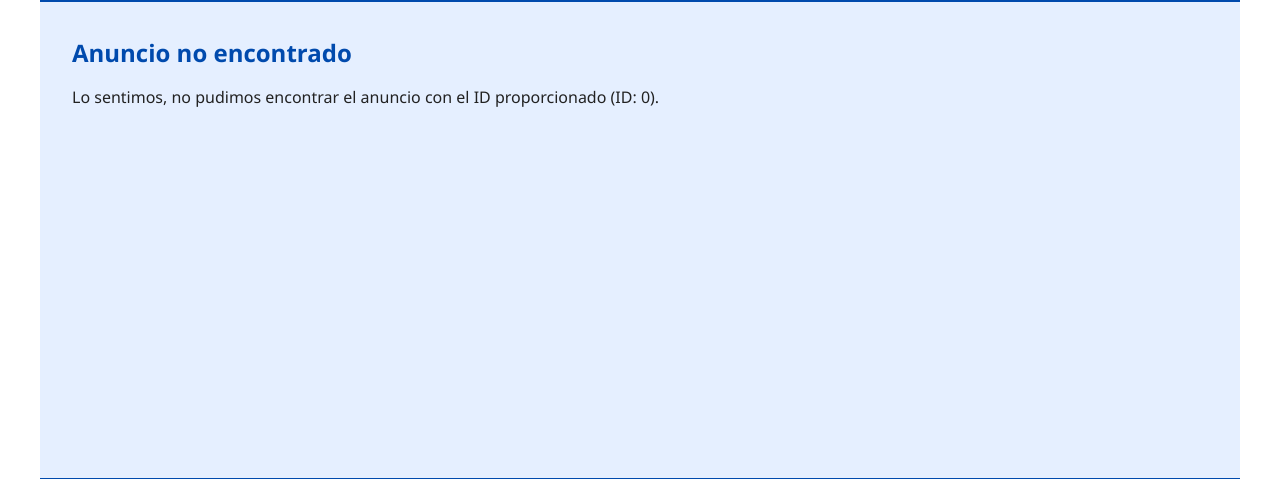
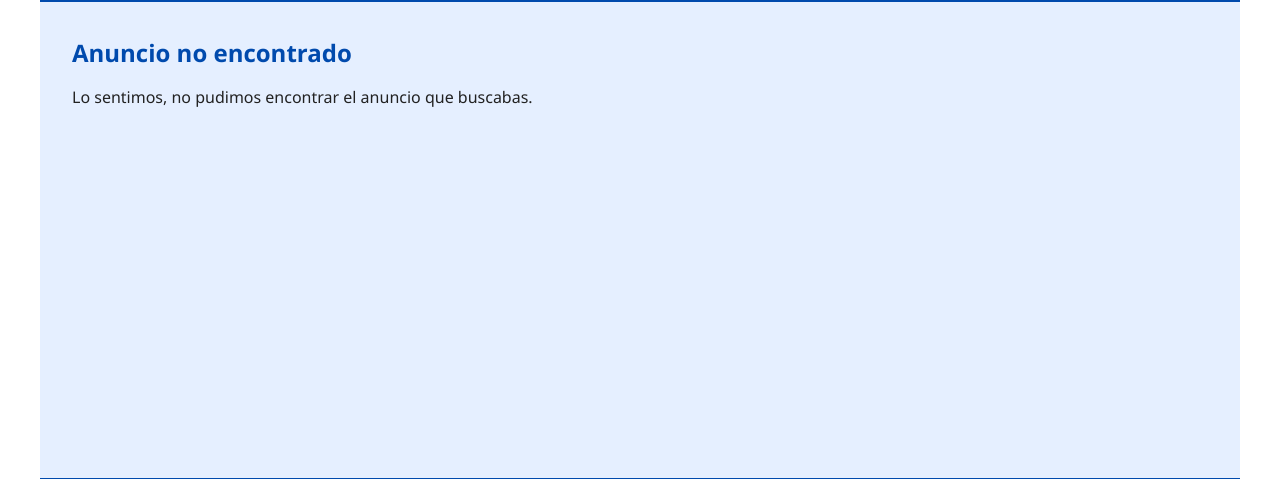
Before and after one commit to marquinius04/DAW, a PHP site: page /aviso.php in a window 1280 px wide. Shown: the part 123-602 px from the top of the page. Run offline with PHP 8.4, Linux system fonts and the light colour scheme.

Commit message:
aviso.php arreglado

```diff
--- a/aviso.php
+++ b/aviso.php
@@ -1,20 +1,16 @@
 <?php
-// Fichero: aviso.php
-
-// 1. Incluir datos y plantillas
 require_once 'data/anuncios.php';
 
-// 2. Obtener y validar el ID del anuncio
+// Obtener ID del anuncio
 $anuncio_id = (int)($_GET['id'] ?? 0);
 $anuncio = null;
 
 if ($anuncio_id > 0) {
-    // Lógica Par/Impar para seleccionar datos
+    // Lógica par/impar para seleccionar datos
     $clave_anuncio = ($anuncio_id % 2 === 0) ? 'par' : 'impar';
     $anuncio = $anuncios_ficticios[$clave_anuncio] ?? null;
 }
 
-// 3. Preparar variables para la plantilla
 if ($anuncio) {
     $titulo_pagina = $anuncio['titulo'] . " - PI";
 } else {
@@ -56,7 +52,7 @@ require_once 'include/head.php';
                 <h3>Más fotos</h3>
                 <div class="galeria-extra">
                     <?php
-                    // Muestra las fotos a partir de la segunda (índice 1)
+                    // Mostrar fotos secundarias si existen
                     $fotos_secundarias = array_slice($anuncio['fotos'], 1);
                     foreach ($fotos_secundarias as $foto_url):
                     ?>
@@ -73,7 +69,7 @@ require_once 'include/head.php';
 <?php else: ?>
 
     <h2>Anuncio no encontrado</h2>
-    <p>Lo sentimos, no pudimos encontrar el anuncio con el ID proporcionado (ID: <?php echo $anuncio_id; ?>).</p>
+    <p>Lo sentimos, no pudimos encontrar el anuncio que buscabas.</p>
 
 <?php endif; ?>
 
--- a/data/anuncios.php
+++ b/data/anuncios.php
@@ -5,7 +5,7 @@
 $anuncios_ficticios = [
     // Anuncio para ID IMPAR (ej: 1, 3, 5)
     'impar' => [
-        'titulo' => 'Chalet de Lujo con Piscina',
+        'titulo' => 'Chalet de lujo con piscina',
         'precio' => '750.000 €',
         'ciudad' => 'Marbella, España',
         'fecha' => '20/10/2025',
@@ -25,7 +25,7 @@ $anuncios_ficticios = [
 
     // Anuncio para ID PAR (ej: 2, 4, 6)
     'par' => [
-        'titulo' => 'Estudio Funcional y Económico',
+        'titulo' => 'Estudio funcional y económico',
         'precio' => '450 €/mes',
         'ciudad' => 'Bilbao, España',
         'fecha' => '15/09/2025',
```
